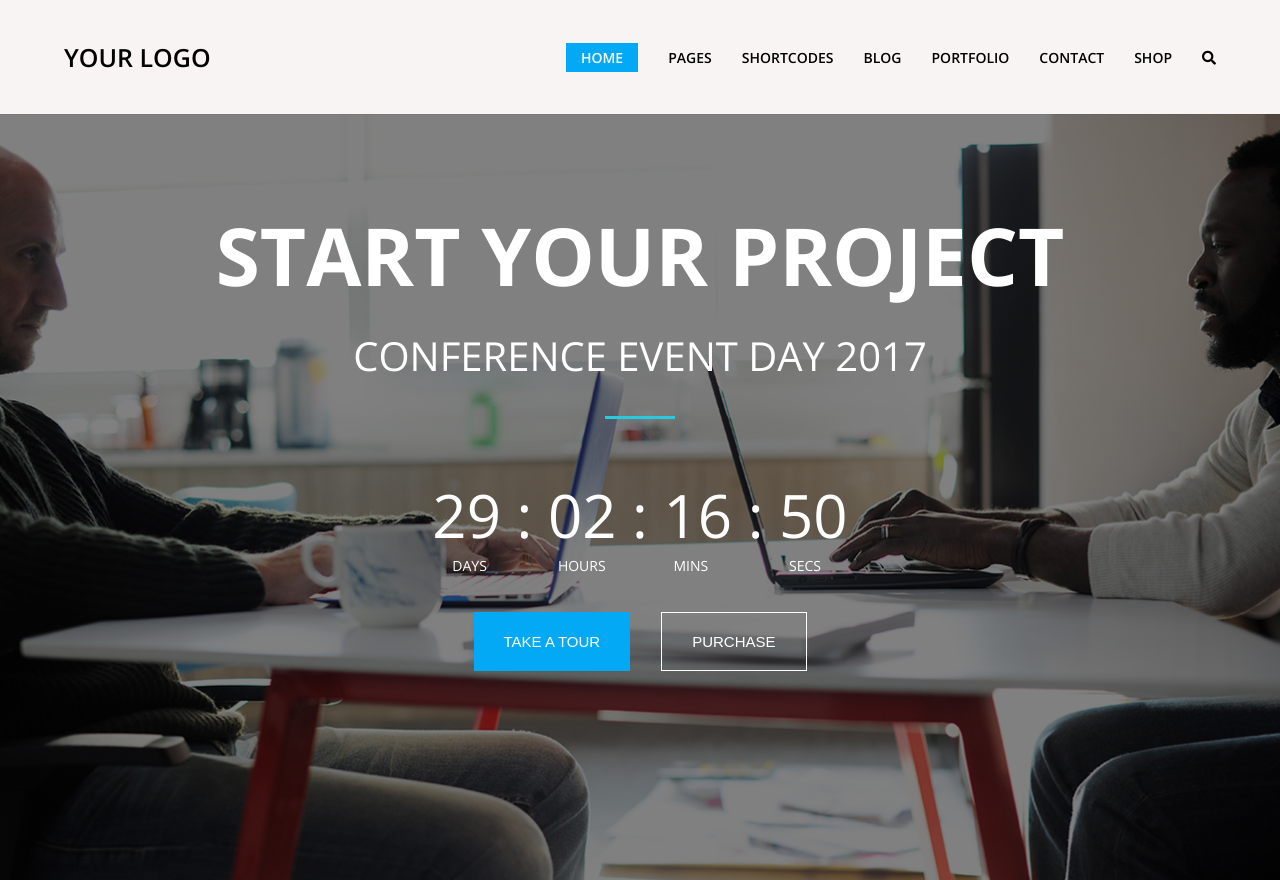
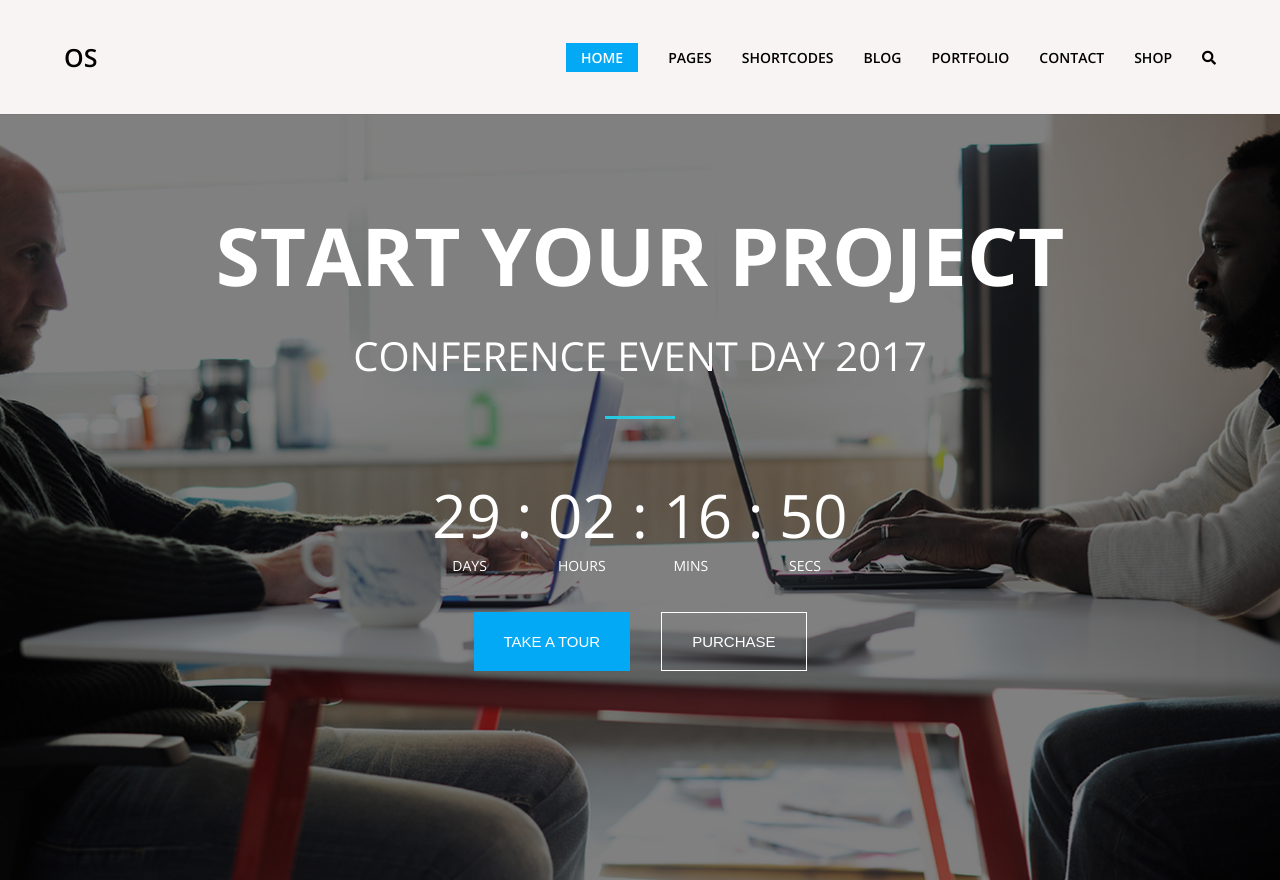
Before and after one commit to Ksena19/verstka-event-website, a plain HTML site: page index.html in a window 1280 px wide. Shown: the top 880 px of the page. Drawn offline with nearby package versions, Linux system fonts and the light colour scheme.

Commit message:
changed logo

```diff
--- a/css/style.css
+++ b/css/style.css
@@ -111,6 +111,7 @@ h1 {
 	padding: 20px 30px;
 	font-size: 0.938em;
 	text-transform: uppercase;
+	cursor: pointer;
 }
 .tour-btn {
 	background-color: #03a9f4;
--- a/index.html
+++ b/index.html
@@ -11,7 +11,7 @@
 <body>
 	<header>
 		<div class="container navbar">
-			<a href="index.html" class="logo">Your logo</a>
+			<a href="index.html" class="logo">OS</a>
 		     <nav>
 		     	<ul class="menu">
 		     		<li><a href="#" class="active">home</a></li>
@@ -41,15 +41,6 @@
 			  <span class="mins">16 : </span>
 			  <span class="secs">50 </span>
 			</div>
-		<!-- 	<div class="timer-after">
-				<ul>
-					<li>Days</li>
-					<li>Hours</li>
-					<li>Mins</li>
-					<li>Secs</li>
-				</ul>
-			</div> -->
-
 		 <div class="btns">
 		  	<button class="tour-btn">Take a tour</button>
 		  	<button class="purchase-btn">Purchase</button>
```
